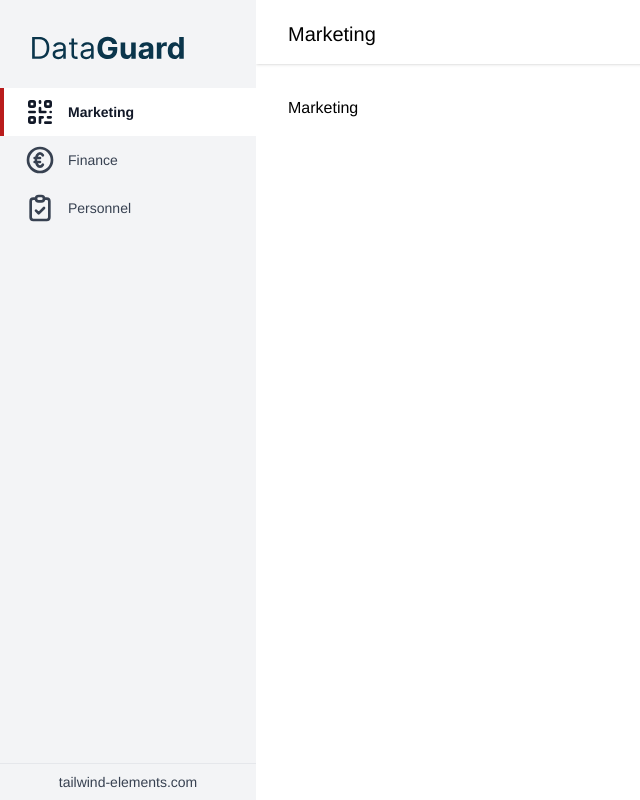
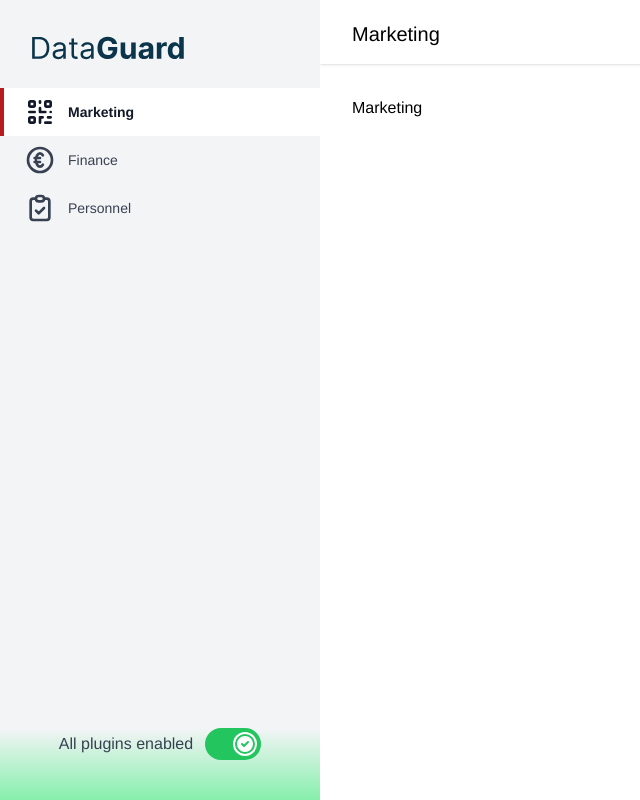
Before and after one commit to Sandipon-BS23/data-guard-challenge, a Vue app: page /marketing in a window 1280 px wide. Shown: the whole page, without its empty margins (0-640 px from the left). Built offline with nearby package versions, Linux system fonts and the light colour scheme; what miragejs would draw is missing.

Commit message:
sidebar with bottom btn : done

```diff
--- a/src/components/BrandIcon.vue
+++ b/src/components/BrandIcon.vue
@@ -4,6 +4,8 @@
     <qrcode v-bind="$attrs" v-if="name == 'qrcode'" />
     <euro v-bind="$attrs" v-if="name == 'euro'" />
     <check v-bind="$attrs" v-if="name == 'check'" />
+    <checkCircle v-bind="$attrs" v-if="name == 'checkCircle'" />
+    <cross-circle v-bind="$attrs" v-if="name == 'cross-circle'" />
 </template>
 
 <script setup lang="ts">
@@ -14,6 +16,9 @@ import euro from './icons/euro.vue'
 import check from './icons/check.vue'
 import bars from './icons/bars.vue'
 
+import checkCircle from './icons/checkCircle.vue'
+import crossCircle from './icons/crossCircle.vue'
+
 const props = defineProps({
     name: String,
 })
--- /dev/null
+++ b/src/components/icons/checkCircle.vue
@@ -0,0 +1,16 @@
+<template>
+    <svg
+        class="w-6 h-6"
+        fill="none"
+        stroke="currentColor"
+        viewBox="0 0 24 24"
+        xmlns="http://www.w3.org/2000/svg"
+    >
+        <path
+            stroke-linecap="round"
+            stroke-linejoin="round"
+            stroke-width="2"
+            d="M9 12l2 2 4-4m6 2a9 9 0 11-18 0 9 9 0 0118 0z"
+        ></path>
+    </svg>
+</template>
--- /dev/null
+++ b/src/components/icons/crossCircle.vue
@@ -0,0 +1,16 @@
+<template>
+    <svg
+        class="w-6 h-6"
+        fill="none"
+        stroke="currentColor"
+        viewBox="0 0 24 24"
+        xmlns="http://www.w3.org/2000/svg"
+    >
+        <path
+            stroke-linecap="round"
+            stroke-linejoin="round"
+            stroke-width="2"
+            d="M10 14l2-2m0 0l2-2m-2 2l-2-2m2 2l2 2m7-2a9 9 0 11-18 0 9 9 0 0118 0z"
+        ></path>
+    </svg>
+</template>
--- a/src/layout/SideBar.vue
+++ b/src/layout/SideBar.vue
@@ -1,6 +1,6 @@
 <template>
     <div
-        class="w-64 bg-gray-100 absolute insert-y-0 left-0 transform -translate-x-full md:relative md:-translate-x-0"
+        class="w-80 bg-gray-100 absolute insert-y-0 left-0 transform -translate-x-full md:relative md:-translate-x-0"
         :class="{ 'relative -translate-x-0': modelControl }"
     >
         <div class="pt-4 pb-2 px-6">
@@ -26,9 +26,46 @@
             </li>
         </ul>
 
-        <div class="text-center bottom-0 absolute w-full">
-            <hr class="m-0" />
-            <p class="py-2 text-sm text-gray-700">tailwind-elements.com</p>
+        <div
+            class="text-center bottom-0 absolute w-full"
+            :class="
+                AllStatus
+                    ? 'bg-gradient-to-t from-green-300 to-transparent'
+                    : 'bg-gradient-to-t from-red-300 to-transparent'
+            "
+        >
+            <div
+                class="flex items-center justify-center w-full mb-0 mt-0 pb-10"
+            >
+                <label
+                    for="all-status-section-id"
+                    class="flex items-center cursor-pointer"
+                >
+                    <div class="mr-3 text-gray-700 font-medium">
+                        All plugins
+                        {{ `${AllStatus ? 'enabled' : 'disabled'}` }}
+                    </div>
+                    <div class="relative">
+                        <input
+                            v-model="AllStatus"
+                            type="checkbox"
+                            id="all-status-section-id"
+                            class="sr-only"
+                        />
+
+                        <div
+                            class="line block bg-red-600 w-14 h-8 rounded-full"
+                        />
+
+                        <div
+                            class="dot absolute left-1 top-1 text-red-500 bg-white w-6 h-6 rounded-full transition"
+                        >
+                            <BrandIcon v-if="AllStatus" name="checkCircle" />
+                            <BrandIcon v-else name="cross-circle" />
+                        </div>
+                    </div>
+                </label>
+            </div>
         </div>
     </div>
 </template>
@@ -36,7 +73,7 @@
 <script setup lang="ts">
 import NavItem from './NavItem.vue'
 import BrandIcon from '../components/BrandIcon.vue'
-import { computed } from 'vue'
+import { computed, ref } from 'vue'
 
 const props = defineProps(['modelValue'])
 
@@ -66,11 +103,20 @@ const navLinks = [
     },
 ]
 
-const getIcon = (icon: string) => {
-    return '/src/assets/' + icon + '.svg'
-}
+const AllStatus = ref(true)
 
 const emit = defineEmits(['update:modelValue'])
 </script>
 
-<style scoped></style>
+<style scoped>
+input:checked ~ .dot {
+    @apply text-green-500 bg-white translate-x-full;
+}
+input:checked ~ .line {
+    @apply text-green-500 bg-green-500;
+}
+
+.green-to-white {
+    @apply text-green-500 bg-green-500;
+}
+</style>
```
